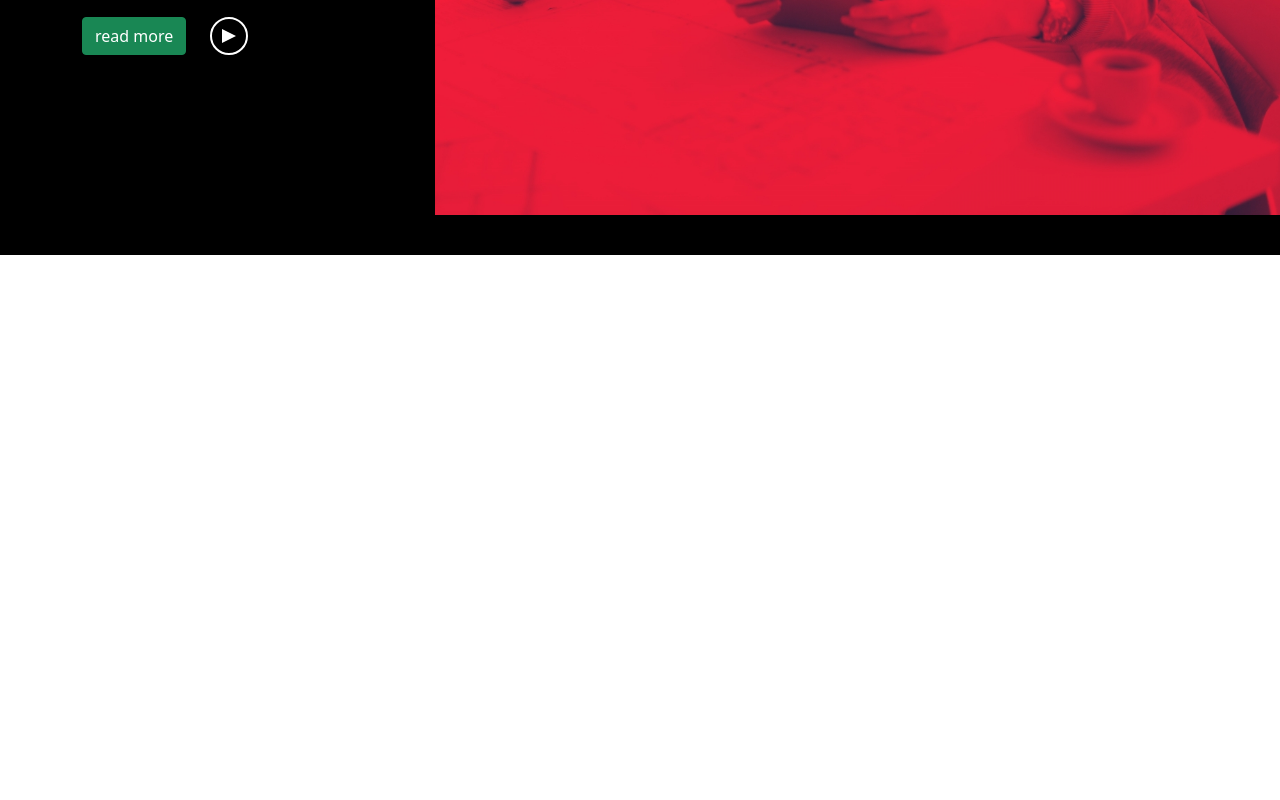
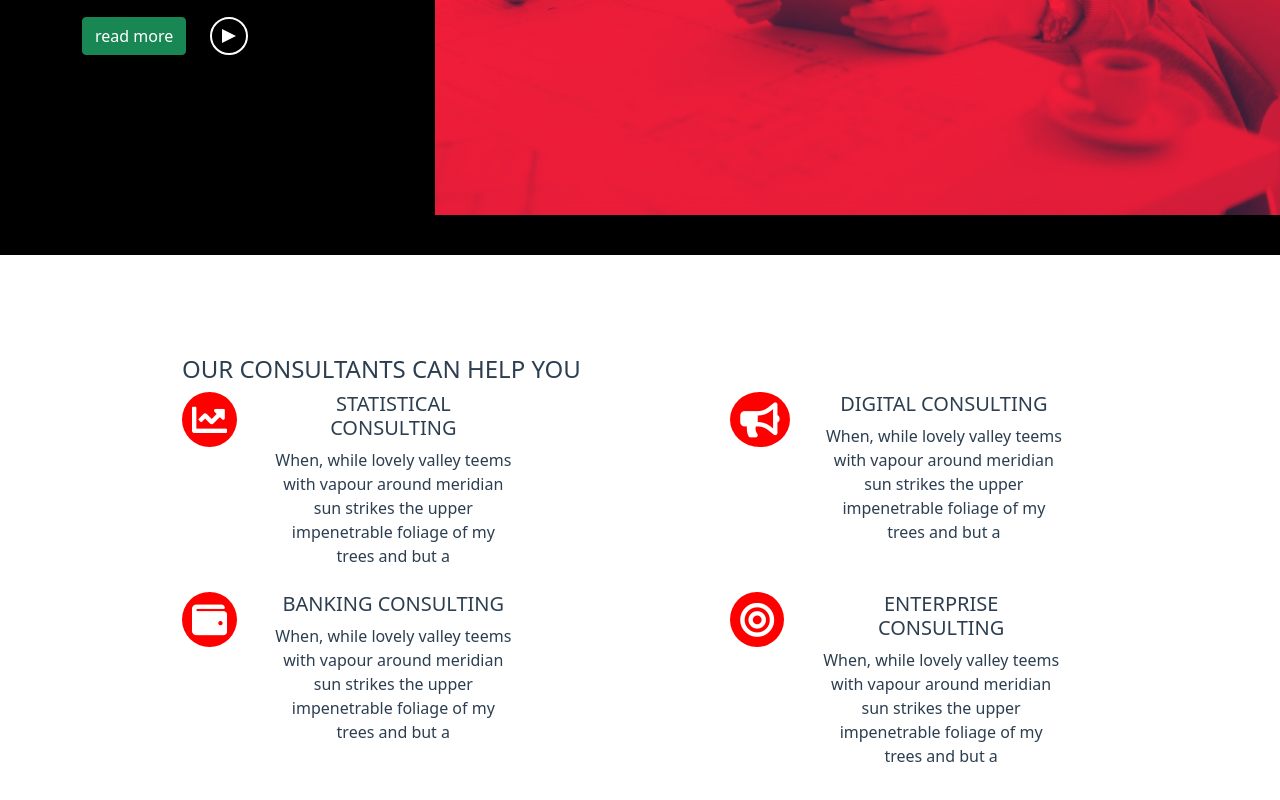
Before and after one commit to cincenfrank/proj-html-vuejs, a Vue app: page / in a window 1280 px wide. Shown: the part 562-1362 px from the top of the page. Before the commit the page ends 817 px from the top, so only its background shows below. Built offline with nearby package versions, Linux system fonts and the light colour scheme.

Commit message:
added service card components

```diff
--- a/src/App.vue
+++ b/src/App.vue
@@ -1,14 +1,16 @@
 <template>
   <div id="app">
     <HeaderComponent :headerData="pageData.header"></HeaderComponent>
+    <MainComponent :mainObject="pageData.main"></MainComponent>
   </div>
 </template>
 
 <script>
 import HeaderComponent from "./components/HeaderComponent.vue";
+import MainComponent from "./components/MainComponent.vue";
 export default {
   name: "App",
-  components: { HeaderComponent },
+  components: { HeaderComponent, MainComponent },
   data() {
     return {
       pageData: {
@@ -45,25 +47,25 @@ export default {
                 title: "statistical consulting",
                 description:
                   "When, while lovely valley teems with vapour around meridian sun strikes the upper impenetrable foliage of my trees and but a",
-                icon: "",
+                icon: "fa-chart-line",
               },
               {
                 title: "digital consulting",
                 description:
                   "When, while lovely valley teems with vapour around meridian sun strikes the upper impenetrable foliage of my trees and but a",
-                icon: "",
+                icon: "fa-bullhorn",
               },
               {
                 title: "banking consulting",
                 description:
                   "When, while lovely valley teems with vapour around meridian sun strikes the upper impenetrable foliage of my trees and but a",
-                icon: "",
+                icon: "fa-wallet",
               },
               {
                 title: "enterprise consulting",
                 description:
                   "When, while lovely valley teems with vapour around meridian sun strikes the upper impenetrable foliage of my trees and but a",
-                icon: "",
+                icon: "fa-bullseye",
               },
             ],
           },
--- a/src/components/MainComponent.vue
+++ b/src/components/MainComponent.vue
@@ -1,9 +1,13 @@
 <template>
-  <main></main>
+  <main>
+    <ServicesBlock :servicesObject="mainObject.servicesBlock"></ServicesBlock>
+  </main>
 </template>
 
 <script>
+import ServicesBlock from "./ServicesBlock.vue";
 export default {
+  components: { ServicesBlock },
   name: "MainComponent",
   props: { mainObject: Object },
 };
--- /dev/null
+++ b/src/components/ServiceCard.vue
@@ -0,0 +1,33 @@
+<template>
+  <div class="d-flex">
+    <div>
+      <i class="fas" :class="iconClass"></i>
+    </div>
+    <section class="service-card-text-section">
+      <TitleComponent :priority="5" :text="title"></TitleComponent>
+      <p>{{ description }}</p>
+    </section>
+  </div>
+</template>
+
+<script>
+import TitleComponent from "./TitleComponent.vue";
+export default {
+  components: { TitleComponent },
+  name: "ServiceCard",
+  props: { title: String, description: String, iconClass: String },
+};
+</script>
+
+<style lang="scss" scoped>
+i {
+  font-size: 35px;
+  color: white;
+  background-color: red;
+  padding: 10px;
+  border-radius: 50%;
+}
+.service-card-text-section {
+  padding: 0 35px;
+}
+</style>
--- a/src/components/ServicesBlock.vue
+++ b/src/components/ServicesBlock.vue
@@ -1,17 +1,40 @@
 <template>
-  <section>
-    <ContextTitle text="xxx"></ContextTitle>
+  <section class="container">
+    <div class="services-block">
+      <TitleComponent
+        class="text-start"
+        :priority="4"
+        :text="servicesObject.title"
+      ></TitleComponent>
+      <div class="row row-cols-2 gap-2 justify-content-between">
+        <div
+          class="col-5"
+          v-for="(service, i) in servicesObject.services"
+          :key="i + '-services'"
+        >
+          <ServiceCard
+            :title="service.title"
+            :description="service.description"
+            :iconClass="service.icon"
+          ></ServiceCard>
+        </div>
+      </div>
+    </div>
   </section>
 </template>
 
 <script>
-import ContextTitle from "./ContextTitle.vue";
+import ServiceCard from "./ServiceCard.vue";
+import TitleComponent from "./TitleComponent.vue";
 export default {
-  components: { ContextTitle },
+  components: { ServiceCard, TitleComponent },
   name: "ServicesBlock",
   props: { servicesObject: Object },
 };
 </script>
 
 <style lang="scss" scoped>
+.services-block {
+  padding: 100px;
+}
 </style>
--- a/src/components/TitleComponent.vue
+++ b/src/components/TitleComponent.vue
@@ -1,5 +1,9 @@
 <template>
-  <h1 v-if="priority === 1" class="title">{{ text }}</h1>
+  <h1 v-if="priority === 1" class="title main">{{ text }}</h1>
+  <h2 v-else-if="priority === 2" class="title">{{ text }}</h2>
+  <h3 v-else-if="priority === 3" class="title">{{ text }}</h3>
+  <h4 v-else-if="priority === 4" class="title">{{ text }}</h4>
+  <h5 v-else-if="priority === 5" class="title">{{ text }}</h5>
 </template>
 
 <script>
@@ -13,10 +17,10 @@ export default {
 </script>
 
 <style>
-* {
+.title {
   text-transform: uppercase;
 }
-.title {
+.main {
   font-size: 80px;
   color: white;
 }
```
